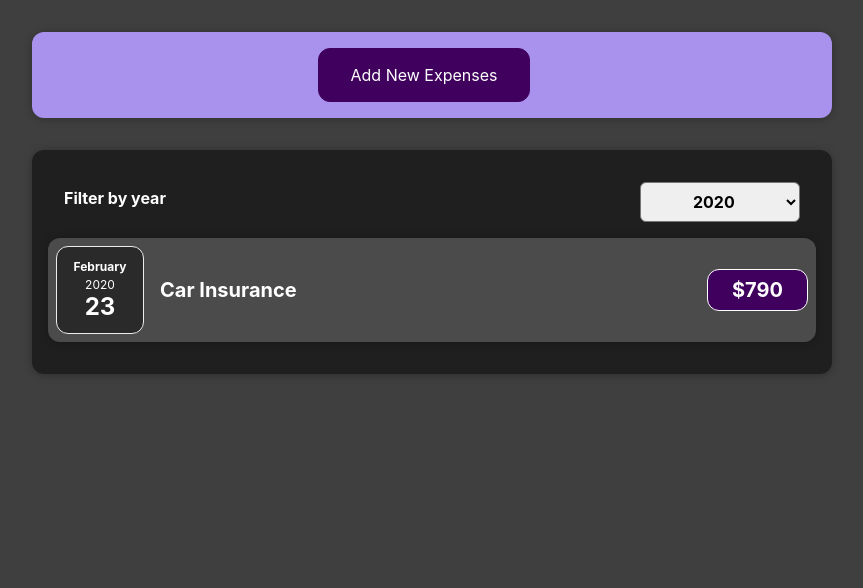
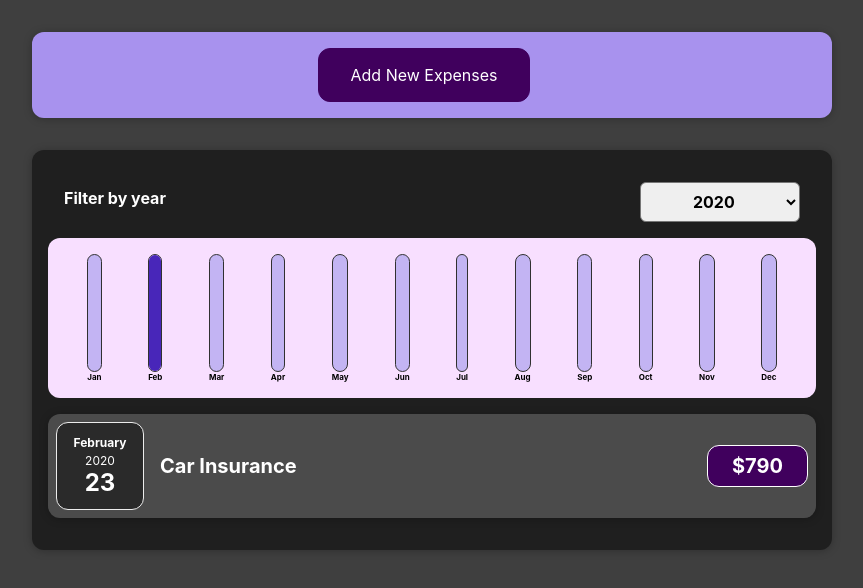
Before and after one commit to lingeshnafeax/React, a React (Create React App) app in the folder react-practice/: page / in a window 1280 px wide. Shown: the top 588 px of the page, without its empty margins (208-1071 px from the left). Built offline with nearby package versions, Linux system fonts and the light colour scheme.

Commit message:
ExpenseTracker Done!!

```diff
--- /dev/null
+++ b/react-practice/src/components/Chart/Chart.css
@@ -0,0 +1,9 @@
+.chart {
+  padding: 1rem;
+  border-radius: 12px;
+  background-color: #f8dfff;
+  text-align: center;
+  display: flex;
+  justify-content: space-around;
+  height: 10rem;
+}
--- /dev/null
+++ b/react-practice/src/components/Chart/Chart.jsx
@@ -0,0 +1,23 @@
+import ChartBar from "./ChartBar";
+import "./Chart.css";
+const Chart = (props) => {
+  const plotPointsValues = props.plotPoints.map((plotPoint) => {
+    return plotPoint.value;
+  });
+  const totalMaximum = Math.max(...plotPointsValues);
+  return (
+    <div className="chart">
+      {props.plotPoints.map((plotPoint) => (
+        <ChartBar
+          key={plotPoint.label}
+          /*For a list of items we need unique keys here we have 12 labels each label represents each month. So we use labels to repesent keys*/
+          value={plotPoint.value}
+          maxValue={totalMaximum}
+          label={plotPoint.label}
+        ></ChartBar>
+      ))}
+    </div>
+  );
+};
+
+export default Chart;
--- /dev/null
+++ b/react-practice/src/components/Chart/ChartBar.css
@@ -0,0 +1,30 @@
+.chart-bar {
+  height: 100%;
+  display: flex;
+  flex-direction: column;
+  align-items: center;
+}
+
+.chart-bar__inner {
+  height: 100%;
+  width: 100%;
+  border: 1px solid #313131;
+  border-radius: 12px;
+  background-color: #c3b4f3;
+  overflow: hidden;
+  display: flex;
+  flex-direction: column;
+  justify-content: flex-end;
+}
+
+.chart-bar__fill {
+  background-color: #4826b9;
+  width: 100%;
+  transition: all 0.3s ease-out;
+}
+
+.chart-bar__label {
+  font-weight: bold;
+  font-size: 0.5rem;
+  text-align: center;
+}
--- /dev/null
+++ b/react-practice/src/components/Chart/ChartBar.jsx
@@ -0,0 +1,19 @@
+import "./ChartBar.css";
+const ChartBar = (props) => {
+  let barFillHeight = "0%";
+  if (props.maxValue > 0) {
+    barFillHeight = Math.round((props.value / props.maxValue) * 100) + "%";
+  }
+  return (
+    <div className="chart-bar">
+      <div className="chart-bar__inner">
+        <div
+          className="chart-bar__fill"
+          style={{ height:  barFillHeight  }}
+        ></div>
+      </div>
+      <div className="chart-bar__label">{props.label}</div>
+    </div>
+  );
+};
+export default ChartBar;
--- a/react-practice/src/components/Expenses/Expense.jsx
+++ b/react-practice/src/components/Expenses/Expense.jsx
@@ -2,6 +2,7 @@ import { useState } from "react";
 import ExpenseFilter from "./ExpenseFilter";
 import Card from "../UI/Card";
 import "./Expense.css";
+import ExpenseChart from "./ExpenseChart";
 import ExpenseList from "./ExpenseList";
 
 const Expense = (props) => {
@@ -21,6 +22,7 @@ const Expense = (props) => {
           selected={filteredYear}
           onChangeFilter={filterChangeHandler}
         ></ExpenseFilter>
+        <ExpenseChart expenses={filteredExpense}></ExpenseChart>
         <ExpenseList items={filteredExpense}></ExpenseList>
       </Card>
     </div>
--- /dev/null
+++ b/react-practice/src/components/Expenses/ExpenseChart.jsx
@@ -0,0 +1,59 @@
+import Chart from "../Chart/Chart";
+const ExpenseChart = (props) => {
+  const chartPlotPoints = [
+    {
+      label: "Jan",
+      value: 0,
+    },
+    {
+      label: "Feb",
+      value: 0,
+    },
+    {
+      label: "Mar",
+      value: 0,
+    },
+    {
+      label: "Apr",
+      value: 0,
+    },
+    {
+      label: "May",
+      value: 0,
+    },
+    {
+      label: "Jun",
+      value: 0,
+    },
+    {
+      label: "Jul",
+      value: 0,
+    },
+    {
+      label: "Aug",
+      value: 0,
+    },
+    {
+      label: "Sep",
+      value: 0,
+    },
+    {
+      label: "Oct",
+      value: 0,
+    },
+    {
+      label: "Nov",
+      value: 0,
+    },
+    {
+      label: "Dec",
+      value: 0,
+    },
+  ];
+  for (const expense of props.expenses) {
+    const expenseMonth = expense.date.getMonth();
+    chartPlotPoints[expenseMonth].value += expense.amount;
+  }
+  return <Chart plotPoints={chartPlotPoints}></Chart>;
+};
+export default ExpenseChart;
--- a/react-practice/src/components/Expenses/ExpenseItem.jsx
+++ b/react-practice/src/components/Expenses/ExpenseItem.jsx
@@ -11,7 +11,7 @@ const ExpenseItem = (props) => {
           <div className="expense-item__price">${props.amount}</div>
         </div>
       </Card>
-    </li>
+      </li>
   );
 };
 export default ExpenseItem;
--- a/react-practice/src/index.js
+++ b/react-practice/src/index.js
@@ -1,4 +1,4 @@
-import React from 'react';
+import React, { StrictMode } from 'react';
 import ReactDOM from 'react-dom/client';
 import './index.css';
 import App from './App';
@@ -6,7 +6,9 @@ import reportWebVitals from './reportWebVitals';
 
 const root = ReactDOM.createRoot(document.getElementById('root'));
 root.render(
+  <StrictMode>
     <App />
+  </StrictMode>
 );
 
 // If you want to start measuring performance in your app, pass a function
```
